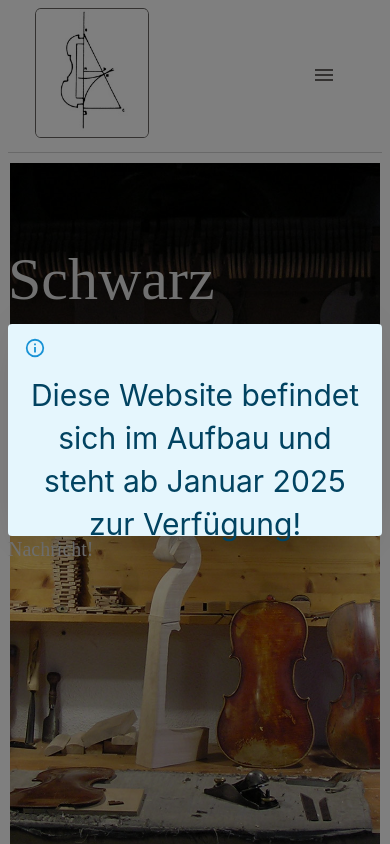
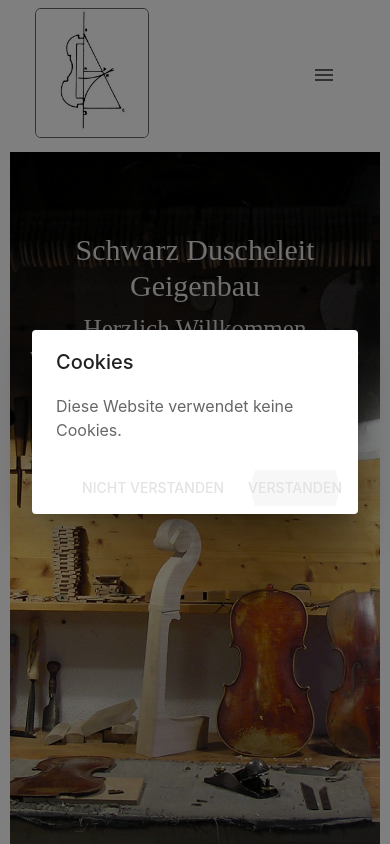
Before and after one commit to Seb125/geigenbau2.0, a React (Vite) app: page / in a window 390 px wide. Shown: the top 844 px of the page. Built offline with nearby package versions, Linux system fonts and the light colour scheme.

Commit message:
mobile version

```diff
--- a/src/components/Menu.jsx
+++ b/src/components/Menu.jsx
@@ -7,11 +7,10 @@
 import Link from "@mui/material/Link";
 
 function Menu() {
-
   const isMobile = useMediaQuery("(max-width:600px)"); // Customize the breakpoint as needed
   const relUrl = window.location.pathname;
 
-  console.log(relUrl)
+  console.log(relUrl);
 
   return (
     <div>
@@ -78,16 +77,20 @@
             >
               Kontakt
             </Link>
+            <Divider
+              variant="fullWidth"
+              color="secondary"
+              sx={{
+                color: "aqua",
+                borderColor: "lightgray",
+                marginTop: "10px",
+              }}
+            />
           </>
         )}
 
         {isMobile && <Sidebar />}
       </Stack>
-      <Divider
-        variant="fullWidth"
-        color="secondary"
-        sx={{ color: "aqua", borderColor: "lightgray", marginTop: "10px" }}
-      />
     </div>
   );
 }
--- a/src/components/Sidebar.jsx
+++ b/src/components/Sidebar.jsx
@@ -94,7 +94,7 @@
   return (
     <div>
       <Button onClick={toggleDrawer(true)}><MenuIcon color='secondary'/></Button>
-      <Drawer open={open} onClose={toggleDrawer(false)} anchor='right'>
+      <Drawer open={open} onClose={toggleDrawer(false)} anchor='left' sx={{position: "absolute"}} variant='temporary'>
         {DrawerList}
       </Drawer>
     </div>
--- a/src/pages/MainPage.jsx
+++ b/src/pages/MainPage.jsx
@@ -1,5 +1,3 @@
-import { useState } from "react";
-import Notification from "../components/Notification";
 import Box from "@mui/material/Box";
 import Grid from "@mui/material/Grid";
 import test from "../assets/test.jpg";
@@ -8,10 +6,6 @@
 import CookieBanner from "../components/CookieBanner";
 
 function MainPage() {
-
-  const [open, setOpen] = useState(true);
-
-
   return (
     <Box
       sx={{
@@ -22,8 +16,15 @@
         position: "relative",
       }}
     >
-    <Notification open={open} />
-      <img src={test} style={{ objectFit: 'cover', margin: "10px", height: "800px", width: "95vw" }} />
+      <img
+        src={test}
+        style={{
+          objectFit: "cover",
+          margin: "10px",
+          height: "800px",
+          width: "95vw",
+        }}
+      />
       <Box
         sx={{
           position: "absolute",
@@ -34,13 +35,32 @@
           alignItems: "center",
         }}
       >
-        <Typography variant="h2" fontFamily="Segoe UI Symbol" color="primary">
+        <Typography
+          variant="h2"
+          fontFamily="Segoe UI Symbol"
+          color="primary"
+          sx={{
+            fontSize: { xs: "30px", md: "60px" },
+            textAlign: "center",
+            marginBottom: {xs: "10px", md: "0px"},
+          }}
+        >
           Schwarz Duscheleit Geigenbau
         </Typography>
-        <Typography variant="h4" fontFamily="Segoe UI Symbol" color="primary">
+        <Typography
+          variant="h4"
+          fontFamily="Segoe UI Symbol"
+          color="primary"
+          sx={{ fontSize: { xs: "25px", md: "40px" }, textAlign: "center" }}
+        >
           Herzlich Willkommen
         </Typography>
-        <Typography variant="h6" fontFamily="Segoe UI Symbol" color="primary">
+        <Typography
+          variant="h6"
+          fontFamily="Segoe UI Symbol"
+          color="primary"
+          sx={{ fontSize: { xs: "15px", md: "20px" }, textAlign: "center" }}
+        >
           Wir freuen uns über Ihren Besuch oder eine Nachricht!
         </Typography>
       </Box>
@@ -54,7 +74,6 @@
           marginTop: "50px",
         }}
       >
-
         <Typography
           variant="h4"
           fontFamily="Segoe UI Symbol"
@@ -63,15 +82,10 @@
         >
           Öffnungszeiten
         </Typography>
-          <Typography
-            variant="h5"
-            fontFamily="Segoe UI Symbol"
-            color="secondary"
-          >
+        <Typography variant="h5" fontFamily="Segoe UI Symbol" color="secondary">
           Montags 13-18 Uhr. Dienstag-Freitags 11-18 Uhr Samstag nach
           Vereinbarung
         </Typography>
-
       </Box>
       <Box
         sx={{
```
Lines whose indentation alone changed are shown as unchanged.
